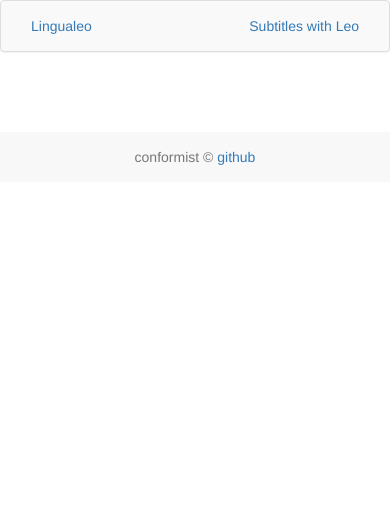
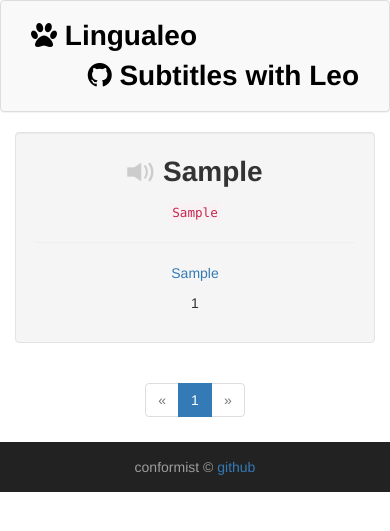
Before and after one commit to conformist-mw/subtitles-with-leo, a Flask app: page / in a window 390 px wide. Shown: the top 531 px of the page. Run offline with Flask 2, Linux system fonts and the light colour scheme; tables that the repository leaves empty hold one stand-in row (values such as "Sample post"); parts of the project's set-up code (start-up, migrations or seed data) failed here and were passed over; some libraries are stand-ins or nearby versions.

Commit message:
simplify onclick func by pass this object, other changes

```diff
--- a/templates/index.html
+++ b/templates/index.html
@@ -34,32 +34,44 @@
 			.inner:hover > .remove {
 				display: block;
 			}
+			.panel-body a {
+				color: black;
+				font-size: 2em;
+				font-weight: bold;
+			}
+			.panel-body a:hover {
+				text-decoration: none;
+			}
 		</style>
 	</head>
 	<body>
 		<div class="panel panel-default" style="background: #faf9f9">
 			<div class="container">
 				<div class="panel-body">
-					<a href="https://lingualeo.com">Lingualeo</a>
-					<a class="pull-right" href="https://github.com/conformist-mw/subtitles-with-leo">Subtitles with Leo</a>
+					<a href="https://lingualeo.com"><i class="fa fa-paw" aria-hidden="true"></i> Lingualeo</a>
+					<a class="pull-right" href="https://github.com/conformist-mw/subtitles-with-leo"><i class="fa fa-github" aria-hidden="true"></i> Subtitles with Leo</a>
 				</div>
 			</div>
 		</div>
 		<div class="container">
 			<div class="row">
-				{% for item in data %}
+				{% for item in words.items %}
 				<div class="col-md-4">
-					<div  id="{{ item['word'] }}" class="col-md-12 inner text-center well">
-						<a data-word="{{ item['word'] }}" onclick="ignoreWord({{ item['word'] }}Ignore);" id="{{ item['word'] }}Ignore" class="remove" href="#/" title="ignore word"><i class="glyphicon glyphicon-remove"></i></a>
-						<p class="head"><a href="#/" onclick="playWord('{{ item['word'] }}Audio')"><i class="glyphicon glyphicon-volume-up"></i></a> {{ item['word'] }}</p>
-						<code>{{ item['transcription'] }}</code>
-						<audio id="{{ item['word'] }}Audio" src="{{ item['sound_url'] }}"></audio>
+					<div class="col-md-12 inner text-center well">
+						<a data-id="{{ item.id }}" data-word="{{ item.value }}" data-transcription="{{ item.transcription }}" onclick="ignoreWord(this);" class="remove" href="#/" title="ignore word">
+							<i class="glyphicon glyphicon-remove"></i>
+						</a>
+						<p class="head">
+							<a href="#/" onclick="playWord(this)"><i class="glyphicon glyphicon-volume-up"></i></a>
+						{{ item.value }}</p>
+						<code>{{ item.transcription }}</code>
+						<audio src="{{ item.sound_url }}"></audio>
 						<hr>
-						{% for translate in item['translations'] %}
+						{% for translate in item.translates|sort(attribute='votes', reverse=True) %}
 						<p class="col-md-9">
-							<a id="{{ item['word'] }}{{ translate['translate_id'] }}" data-word="{{ item['word'] }}" data-word_id="{{ item['word_id'] }}" data-translate_value="{{ translate['translate_value'] }}" data-translate_id="{{ translate['translate_id'] }}" onclick="addWord({{ item['word'] }}{{ translate['translate_id'] }});" href="#/">{{ translate['translate_value'] }}</a>
+							<a id="id{{ translate.id }}" data-word="{{ item.value }}" data-translate="{{ translate.value }}" data-translate_id="{{ translate.id }}" data-word_id="{{ item.id }}" data-transcription="{{ item.transcription }}" onclick="addWord(this);" href="#/">{{ translate.value }}</a>
 						</p>
-						<p class="col-md-3">{{ translate['translate_votes'] }}</p>
+						<p class="col-md-3">{{ translate.votes }}</p>
 						{% endfor %}
 					</div>
 				</div>
@@ -68,48 +80,73 @@
 				{% endif %}
 				{% endfor %}
 			</div>
+			<div class="col-md-12">
+				<div class="text-center">
+		      <ul class="pagination">
+		      {% if words.has_prev %}
+		        <li><a href="{{ url_for(request.endpoint, page=words.prev_num) }}"><span>«</span></a></li>
+		      {% else %}
+		        <li class="disabled"><span>«</span></li>
+		      {% endif %}
+		      {% for page in words.iter_pages() %}
+		        {% if page %}
+		          {% if page != words.page %}
+		            <li><a href="{{ url_for(request.endpoint, page=page) }}">{{ page }}</a></li>
+		          {% else %}
+		            <li class="active"><span>{{ page }}</span></li>
+		          {% endif %}
+		        {% else %}
+		          <li><span class="ellipsis">...</span></li>
+		        {% endif %}
+		      {% endfor %}
+		      {% if words.has_next %}
+		        <li><a href="{{ url_for(request.endpoint, page=words.next_num) }}"><span>»</span></a></li>
+		      {% else %}
+		        <li class="disabled"><span>»</span></li>
+		      {% endif %}
+		      </ul>
+		    </div>
+	    </div>
 		</div>
-		<div style="height: 60px;">
-		</div>
-		<nav class="navbar-default navbar-bottom">
+		<div class="navbar-inverse navbar-bottom">
 			<div class="container">
 				<div class="col-sm-12 text-center navbar-text">
 					conformist © <a href="https://github.com/conformist-mw">github</a>
 				</div>
 			</div>
-		</nav>
+		</div>
 	</body>
 	<script type="text/javascript">
-		function playWord(audioId){
-			var word = document.getElementById(audioId);
-			word.play();
-		}
-		function addWord(id){
-			var translate_value = $(id).data('translate_value');
-			var translate_id = $(id).data('translate_id');
-			var word_id = $(id).data('word_id');
-			var word = $(id).data('word');
+		function playWord(elem){
+			var audio = $(elem).parent().siblings()[2];
+			audio.play();
+		};
+		function addWord(elem){
+			var word = $(elem).data('word');
+			var word_id = $(elem).data('word_id');
+			var translate = $(elem).data('translate');
+			var translate_id = $(elem).data('translate_id');
+			var transcription = $(elem).data('transcription');
 			data = {
 				'word_id': word_id,
-				'speech_part_id': 0,
-				'groupId': 'dictionary',
-				'translate_id': translate_id,
-				'translate_value': translate_value,
-				'user_word_value': word
+				'translate_id': translate_id
 			};
-			$.post('http://localhost:5000/addWord', data)
+			$.post('http://192.168.1.4:5000/addWord', data)
 				.done(function(){
-					var str = '<p class="head">' + word + '</p><p>' + translate_value + '</p>';
-					$('#' + word).html(str);
+					var div = $(elem).parents('div.well');
+					var str = '<p class="head">' + word + '</p><code>' + transcription + '</code><hr><strong class="text-success" style="font-size: 2em;">' + translate + '</strong>';
+					div.html(str);
 				});
-		}
-		function ignoreWord(word_id){
-			var word = $(word_id).data('word');
-			console.log(word);
-			$.post('http://localhost:5000/ignoreWord', {'word': word})
+		};
+		function ignoreWord(elem){
+			var id = $(elem).data('id');
+			var word = $(elem).data('word');
+			var transcription = $(elem).data('transcription');
+			$.post('http://192.168.1.4:5000/ignoreWord', {'id': id})
 				.done(function(){
-					var str = '<p class="head">' + word + '</p><br><p>Ignored</p>';
-					$('#' + word).html(str);
+					var div = $(elem).parent('div.well');
+					var str = '<p class="head">' + word + '</p><code>' + transcription + '</code><hr><strong class="text-danger text-uppercase">Ignored</strong>';
+					div.html(str);
 				});
 		}
 	</script>
```
